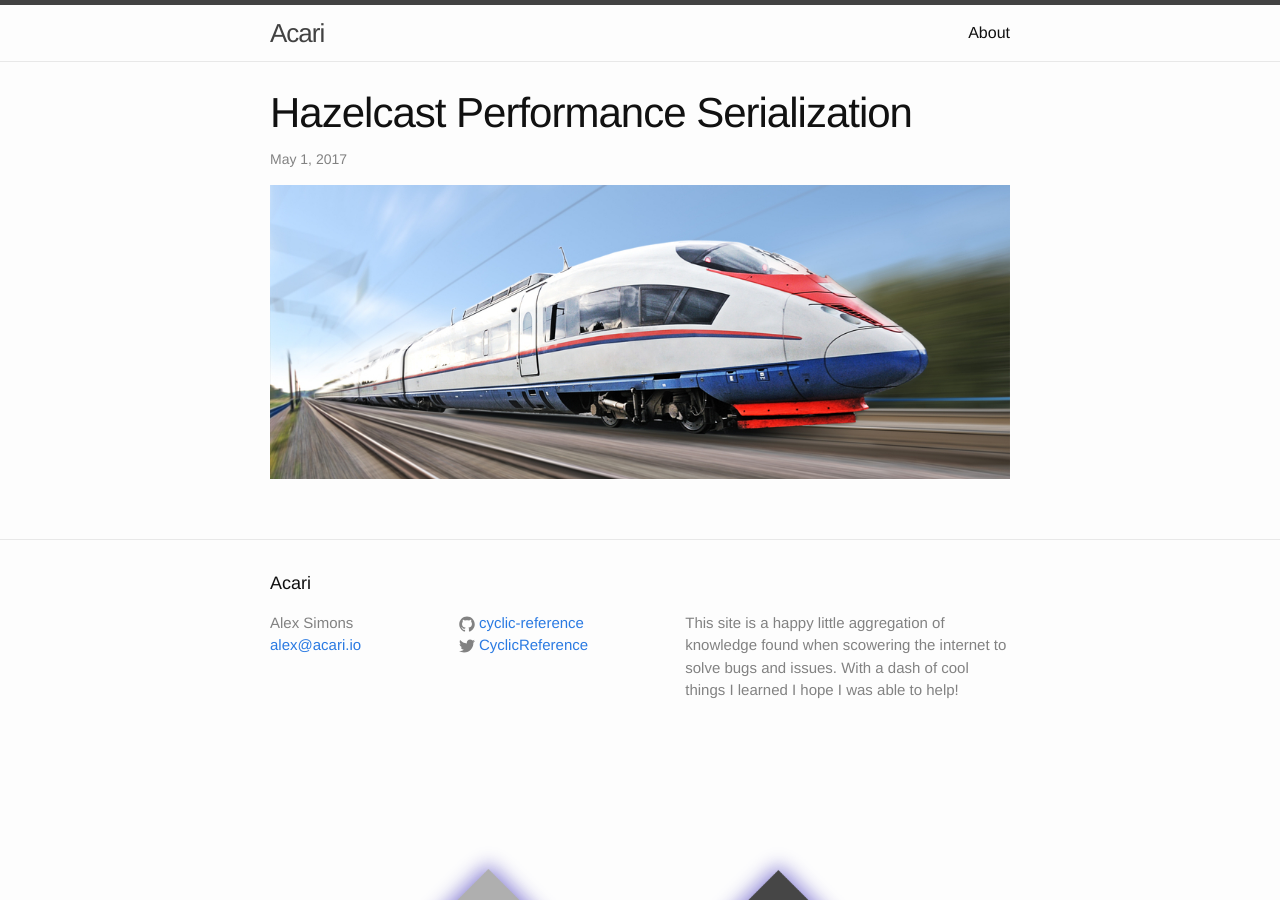
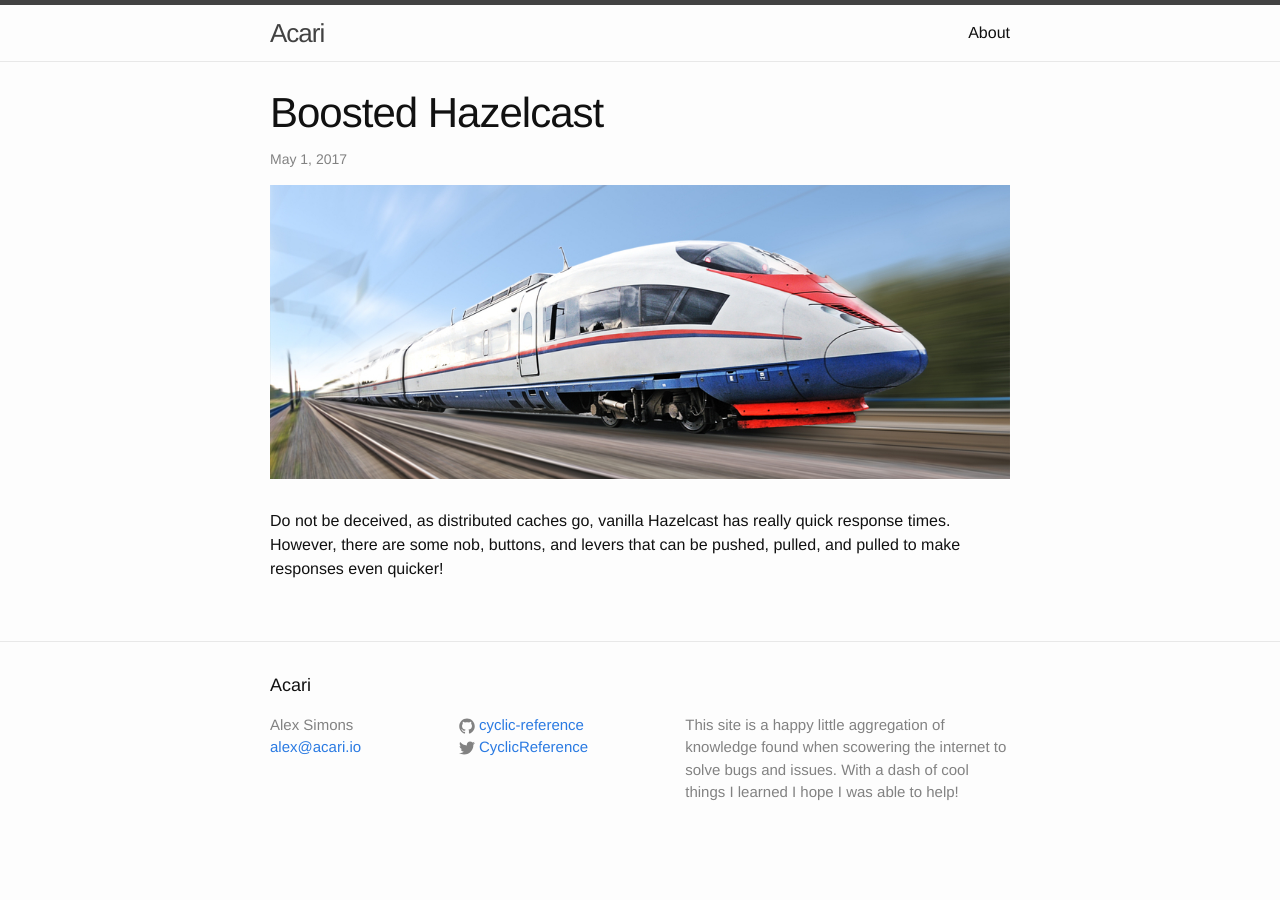
Before and after one commit to Unthrottled/blog, a Jekyll site: the page built from _posts/2017-05-01-Hazelcast-Performance-Serialization.md, in a window 1280 px wide and 900 px high. Built offline with Jekyll 4.4.1, drawn with Linux system fonts in a browser that asks for light colours.

Commit message:
Added excerpt

```diff
--- a/_posts/2017-05-01-Hazelcast-Performance-Serialization.md
+++ b/_posts/2017-05-01-Hazelcast-Performance-Serialization.md
@@ -1,6 +1,9 @@
 ---
 layout: post
-title:  "Hazelcast Performance Serialization"
+title:  "Boosted Hazelcast"
 categories: java
 headerImage: rail.jpg
 ---
+
+Do not be deceived, as distributed caches go, vanilla Hazelcast has really quick response times.
+However, there are some nob, buttons, and levers that can be pushed, pulled, and pulled to make responses even quicker!
```
